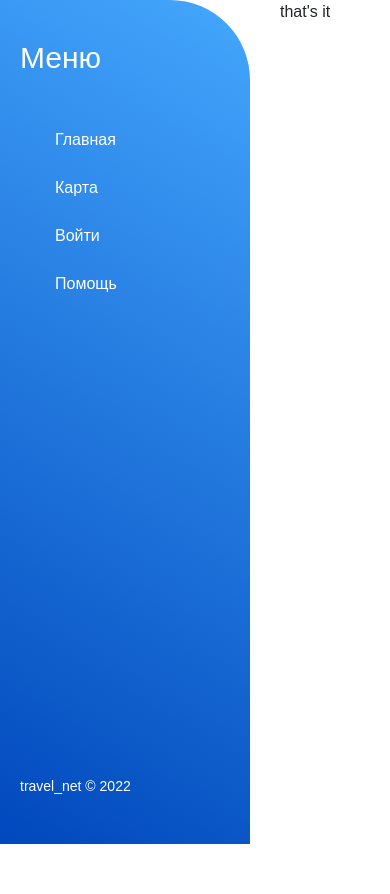
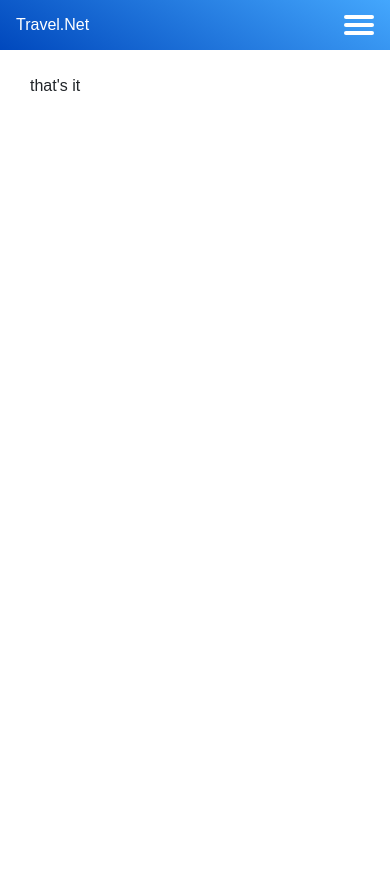
Before and after one commit to izlatin/travel_net, a Django app: page /about/ in a window 390 px wide. Before the commit the page ends 844 px from the top, so only its background shows below. Run offline with Django 3.2, Linux system fonts and the light colour scheme; some libraries are stand-ins or nearby versions.

Commit message:
Добавлена адаптация под мобильные устройства

```diff
--- a/travelnet/publications/managers.py
+++ b/travelnet/publications/managers.py
@@ -16,7 +16,7 @@ class PublicationManager(models.Manager):
     def get_queryset(self):
         return PublicationQueryset(model=self.model, using=self._db)
 
-    def popular_posts(self, post_count, datetime_created_after):
+    def popular_posts(self, post_count, datetime_created_after=(datetime.datetime.now() - datetime.timedelta(days=14))):
         return self.get_queryset().select_and_prefetch() \
                    .filter(visible=True, datetime_created__gt=datetime_created_after) \
                    .annotate(publicationlike_count=Count('publicationlike')) \
--- a/travelnet/publications/models.py
+++ b/travelnet/publications/models.py
@@ -34,7 +34,7 @@ class Publication(AuthorMixin, DatetimeCreatedMixin, VisibleMixin):
     location = LocationField("Расположение", map_attrs={"placeholder": "Выберите геопозицию на карте", "zoom": 7,
                                                         "language": "ru",
                                                         "center": [56.078743315545864, 40.53618966182697],
-                                                        # "style": "mapbox://styles/alex-bul/cl3j3cjcs007q14mffha4imot"
+                                                         # "style": "mapbox://styles/alex-bul/cl3j3cjcs007q14mffha4imot"
                                                         })
 
     objects = PublicationManager()
--- a/travelnet/static_dev/css/styles.css
+++ b/travelnet/static_dev/css/styles.css
@@ -135,10 +135,11 @@ h1.username {
 }
 
 div.user-info {
-    width: 30%;
+    width: 50%;
     padding: 10px;
     border: 2px solid black;
     margin: 5px;
+    overflow: hidden;
 }
 
 div.avatar {
@@ -241,3 +242,153 @@ div.publication-avatar {
 .add-publication {
     font-size: 1.2rem;
 }
+
+/* Адаптирование меню, интерфейса под мобильные устройства */
+@media (max-width: 700px) {
+    .desktop-menu {
+        display: none;
+    }
+
+    main {
+        margin-left: 20px;
+    }
+
+    div.user-info {
+        width: 90%;
+    }
+
+    body {
+        margin-top: 50px;
+    }
+}
+
+/* МЕНЮ */
+.top-nav {
+  display: none;
+  z-index: 500000;
+  position: absolute;
+  left: 0;
+  top: 0;
+  width: 100vw;
+  flex-direction: row;
+  align-items: center;
+  justify-content: space-between;
+  background-color: #00BAF0;
+  background: linear-gradient(30deg , #0048bd, #44a7fd);
+  /* W3C, IE 10+/ Edge, Firefox 16+, Chrome 26+, Opera 12+, Safari 7+ */
+  color: #FFF;
+  height: 50px;
+  padding: 1em;
+}
+
+.top-nav a {
+    text-decoration: none;
+}
+
+.menu {
+  display: flex;
+  flex-direction: row;
+  list-style-type: none;
+  margin: 0;
+  padding: 0;
+}
+
+.menu > li {
+  margin: 0 1rem;
+  overflow: hidden;
+}
+
+.menu-button-container {
+  display: none;
+  height: 100%;
+  width: 30px;
+  cursor: pointer;
+  flex-direction: column;
+  justify-content: center;
+  align-items: center;
+}
+
+#menu-toggle {
+  display: none;
+}
+
+.menu-button,
+.menu-button::before,
+.menu-button::after {
+  display: block;
+  background-color: #fff;
+  position: absolute;
+  height: 4px;
+  width: 30px;
+  transition: transform 400ms cubic-bezier(0.23, 1, 0.32, 1);
+  border-radius: 2px;
+}
+
+.menu-button::before {
+  content: '';
+  margin-top: -8px;
+}
+
+.menu-button::after {
+  content: '';
+  margin-top: 8px;
+}
+
+#menu-toggle:checked + .menu-button-container .menu-button::before {
+  margin-top: 0px;
+  transform: rotate(405deg);
+}
+
+#menu-toggle:checked + .menu-button-container .menu-button {
+  background: rgba(255, 255, 255, 0);
+}
+
+#menu-toggle:checked + .menu-button-container .menu-button::after {
+  margin-top: 0px;
+  transform: rotate(-405deg);
+}
+
+@media (max-width: 700px) {
+  .menu-button-container {
+    display: flex;
+  }
+  .menu {
+    position: absolute;
+    top: 0;
+    margin-top: 50px;
+    left: 0;
+    flex-direction: column;
+    width: 100%;
+    justify-content: center;
+    align-items: center;
+  }
+  #menu-toggle ~ .menu li {
+    height: 0;
+    margin: 0;
+    padding: 0;
+    border: 0;
+    transition: height 400ms cubic-bezier(0.23, 1, 0.32, 1);
+  }
+  #menu-toggle:checked ~ .menu li {
+    border: 1px solid #b3c4ff;
+    height: 2.5em;
+    padding: 0.5em;
+    transition: height 400ms cubic-bezier(0.23, 1, 0.32, 1);
+  }
+  .menu > li {
+    display: flex;
+    justify-content: center;
+    margin: 0;
+    padding: 0.5em 0;
+    width: 100%;
+    color: white;
+    background-color: #fff;
+  }
+  .menu > li:not(:last-child) {
+    border-bottom: 1px solid #b3c4ff;
+  }
+
+  .top-nav {
+        display: flex;
+    }
+}
--- a/travelnet/templates/base.html
+++ b/travelnet/templates/base.html
@@ -44,6 +44,7 @@
     </script>
     {% block head %}{% endblock %}
 </head>
+{% include "includes/header_mobile.html" %}
 <body>
 {% include "includes/navigation.html" %}
 <main>
--- /dev/null
+++ b/travelnet/templates/includes/header_mobile.html
@@ -0,0 +1,51 @@
+<div class="top-nav">
+    <div>
+        Travel.Net
+    </div>
+    <input id="menu-toggle" type="checkbox"/>
+    <label class='menu-button-container' for="menu-toggle">
+        <div class='menu-button'></div>
+    </label>
+    <ul class="menu">
+        <li>
+            <a href="{% url 'homepage:home' %}">
+                <i class="fa fa-user-o" aria-hidden="true"></i>
+                Главная
+            </a>
+        </li>
+        <li>
+            <a href="{% url 'map:posts' %}">
+                <i class="fa fa-clone" aria-hidden="true"></i>
+                Карта
+            </a>
+        </li>
+
+        {% if user.is_authenticated %}
+        <li>
+            <a href="{% url 'users:user_detail' user_id=user.id %}">
+                <i class="fa fa-star-o" aria-hidden="true"></i>
+                Профиль
+            </a>
+        </li>
+        <li>
+            <a href="{% url 'users:logout' %}">
+                <i class="fa fa-star-o" aria-hidden="true"></i>
+                Выйти
+            </a>
+        </li>
+        {% else %}
+        <li>
+            <a href="{% url 'users:login' %}">
+                <i class="fa fa-star-o" aria-hidden="true"></i>
+                Войти
+            </a>
+        </li>
+        {% endif %}
+        <li>
+            <a href="{% url 'about:description' %}">
+                <i class="fa fa-trash-o" aria-hidden="true"></i>
+                Помощь
+            </a>
+        </li>
+    </ul>
+</div>
--- a/travelnet/templates/includes/navigation.html
+++ b/travelnet/templates/includes/navigation.html
@@ -1,5 +1,5 @@
 
-<aside>
+<aside class="desktop-menu">
     {% include "includes/header.html" %}
     {% include "includes/footer.html" %}
 </aside>
--- a/travelnet/templates/map/posts.html
+++ b/travelnet/templates/map/posts.html
@@ -27,7 +27,7 @@
     }
     </style>
     <div id="map"></div>
-    <pre id="info"></pre>
+<!--    <pre id="info"></pre>-->
     {{ posts|json_script:"hello-data" }}
     <script>
     function getRandomInt(min, max) {
--- a/travelnet/templates/users/user_detail.html
+++ b/travelnet/templates/users/user_detail.html
@@ -17,7 +17,7 @@
         <h3 class="user-info">Фамилия: {{ user.last_name|default:"Не указано" }}</h3>
         <h3 class="user-info">День рождения: {{ user.profile.birthday|default:"Не указано" }}</h3>
     {% if current_user.id == user.id %}
-        <h3><a href="{% url 'users:profile' %}">Редактировать профиль</a></h3>
+        <h3><a href="{% url 'users:profile' %}">Редактировать</a></h3>
     {% endif %}
     </div>
     {% if current_user.id == user.id %}
```
Also changed, not shown: travelnet/templates/includes/create_publication.html (+11 -10 lines).
